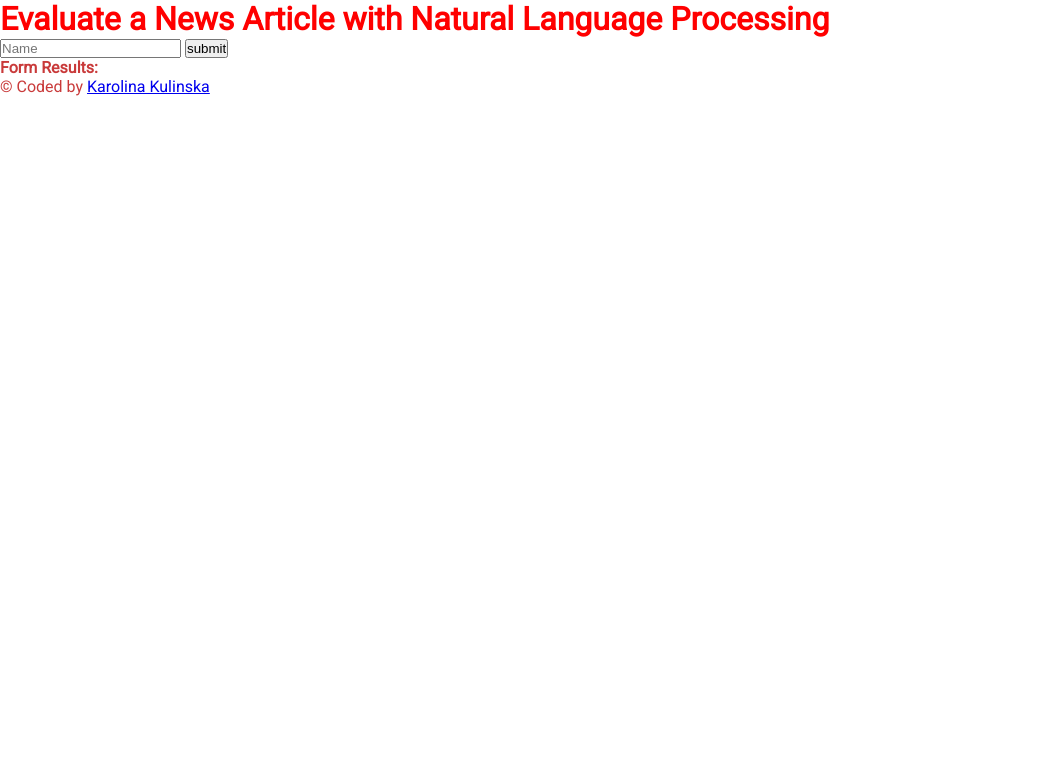
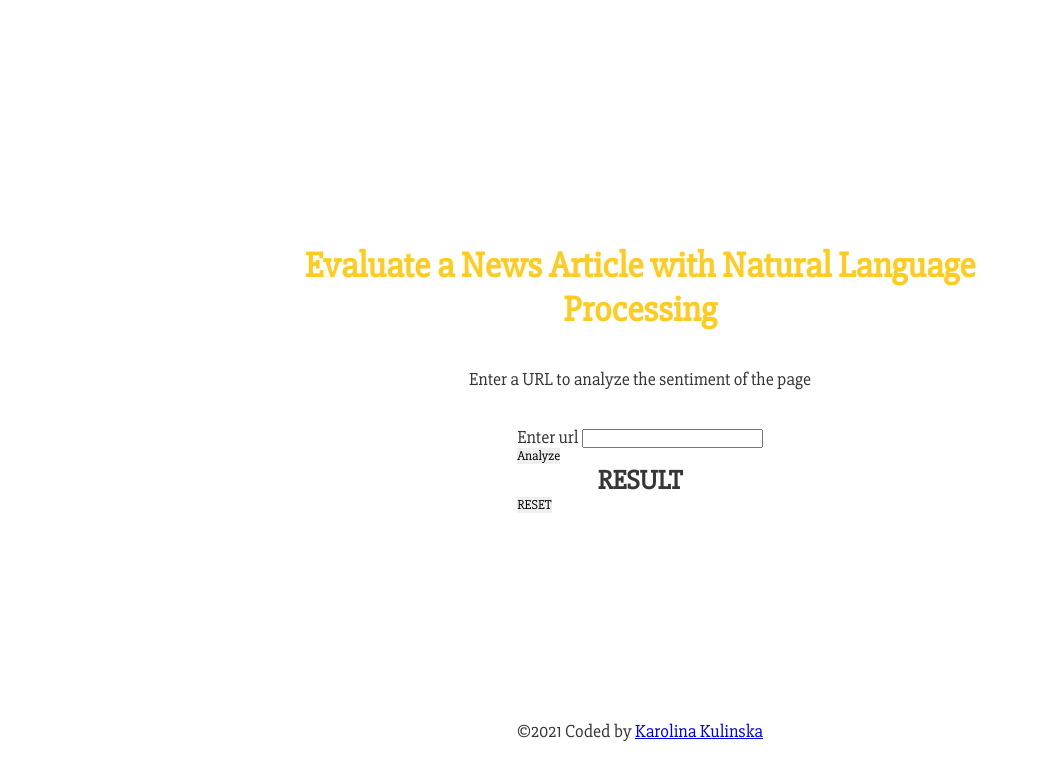
Before and after one commit to CarolinaFledgling/Evaluate-a-news-article-with-NLP, a website built with webpack: page src/client/views/index.html in a window 1280 px wide. Shown: the whole page, without its empty margins (0-1039 px from the left). Built offline with nearby package versions, Linux system fonts and the light colour scheme.

Commit message:
changed markup, add basic style

```diff
--- a/package.json
+++ b/package.json
@@ -35,6 +35,7 @@
     "html-webpack-plugin": "^5.2.0",
     "mini-css-extract-plugin": "^1.3.9",
     "node-sass": "^5.0.0",
+    "normalize.css": "^8.0.1",
     "optimize-css-assets-webpack-plugin": "^5.0.4",
     "sass": "^1.32.8",
     "sass-loader": "^11.0.1",
--- a/src/client/js/formHandler.js
+++ b/src/client/js/formHandler.js
@@ -2,15 +2,17 @@ function handleSubmit(event) {
     event.preventDefault()
 
     // check what text was put into the form field
-    let formText = document.getElementById('name').value
-    checkForName(formText)
+    // let formText = document.getElementById('name').value
+    // checkForName(formText)
 
-    console.log("::: Form Submitted :::")
-    fetch('http://localhost:8080/test')
-    .then(res => res.json())
-    .then(function(res) {
-        document.getElementById('results').innerHTML = res.message
-    })
+    // console.log("::: Form Submitted :::")
+    // fetch('http://localhost:8080/test')
+    // .then(res => res.json())
+    // .then(function(res) {
+    //     document.getElementById('results').innerHTML = res.message
+    // })
+
+
 }
 
 export { handleSubmit }
--- a/src/client/js/nameChecker.js
+++ b/src/client/js/nameChecker.js
@@ -1,16 +1,5 @@
 function checkForName(inputText) {
-    console.log("::: Running checkForName :::", inputText);
-    let names = [
-        "Picard",
-        "Janeway",
-        "Kirk",
-        "Archer",
-        "Georgiou"
-    ]
 
-    if (names.includes(inputText)) {
-        alert("Welcome, Captain!")
-    }
 }
 
 export {
--- a/src/client/styles/base.scss
+++ b/src/client/styles/base.scss
@@ -0,0 +1,30 @@
+.container {
+    display: flex;
+    flex-direction: column;
+    justify-content: center;
+    align-items: center;
+    height: 90vh;
+
+}
+
+button {
+    display: block;
+    cursor: pointer;
+    border: none;
+    outline: none;
+    text-decoration: none;
+    font-family: inherit;
+    text-decoration: none;
+    text-align: center;
+}
+
+ul {
+    list-style-type: none;
+    margin: 0;
+    padding: 0;
+}
+
+
+li {
+    display: block;
+}
--- a/src/client/styles/header.scss
+++ b/src/client/styles/header.scss
@@ -0,0 +1,20 @@
+header {
+    width: 800px;
+    text-align: center;
+
+    &__title {  // dlaczego to nie dziala ?
+        margin: 2rem 0
+    }
+
+    &__paragraph {
+        margin: 2rem 0;
+    }
+}
+
+.header__title {
+    margin: 2rem 0;
+}
+
+.header__paragraph {
+    margin: 2rem 0;
+}
--- a/src/client/styles/reset.scss
+++ b/src/client/styles/reset.scss
@@ -1,15 +1,34 @@
+// Colors
+
+$sunglow: #FFCB1F;
+$black:#363635;
+$blue:#3F7CAC;
+$white:#FBFCFF;
+
+// Typogrphy colors
+
+$primary-text-color:#363635;
+
+// Basic reset
+
 * {
     box-sizing: border-box;
     margin: 0;
     padding: 0;
 }
 
-html {
-    font-family: 'Roboto', sans-serif;
-    font-size: 16px;
-    color: rgb(201, 58, 58);
+body {
+    height: 100vh;
+    text-align: center;
 }
 
-h1{
-    color: red;
+html {
+    font-family: 'Slabo 27px', serif;
+    font-size: 18px;
+    color: $primary-text-color;
 }
+
+h1 {
+    font-size: 2rem;
+    color: $sunglow;
+}
--- a/src/client/views/index.html
+++ b/src/client/views/index.html
@@ -5,33 +5,36 @@
     <meta charset="utf-8">
     <title>Evaluate a News Article with Natural Language Processing</title>
     <link rel="preconnect" href="https://fonts.gstatic.com">
-    <link href="https://fonts.googleapis.com/css2?family=Roboto:wght@100;400&display=swap" rel="stylesheet">
+    <link href="https://fonts.googleapis.com/css2?family=Slabo+27px&display=swap" rel="stylesheet">
 </head>
 
 <body>
-
+    <div class="container">
+        <!-- Header -->
         <header class="header">
             <h1 class="header__title">Evaluate a News Article with Natural Language Processing</h1>
+            <p class="header__paragraph">Enter a URL to analyze the sentiment of the page</p>
         </header>
-
+        <!-- MAIN SECTION -->
         <main>
-        <section>
-            <form class="form" onsubmit="return handleSubmit(event)">
-                <input id="name" type="text" name="input" value="" onblur="onBlur()" placeholder="Name">
-                <input type="submit" name="" value="submit" onclick="return handleSubmit(event)"
-                    onsubmit="return handleSubmit(event)">
+            <section class="form">
+                <form class="form__details">
+                    <label for="url">Enter url </label>
+                    <input id="url" type="url" class="url-input">
                 </form>
+                <button class="form__btn-submit">Analyze</button>
             </section>
 
-        <section>
-            <strong>Form Results:</strong>
-            <div id="results"></div>
+            <section class="result">
+                <h2>RESULT</h2>
+                <ul class="result__list"></ul>
             </section>
+            <button class="btn-reset">RESET</button>
         </main>
-
+    </div>
     <footer class="footer" id="footer">
         <p class="footer__paragraph">
-            &copy Coded by
+            &copy2021 Coded by
             <a href="https://github.com/CarolinaFledgling" class="footer__link">Karolina Kulinska</a>
         </p>
     </footer>
```
Also changed, not shown: 1 other file. Lines whose indentation alone changed are shown as unchanged.
